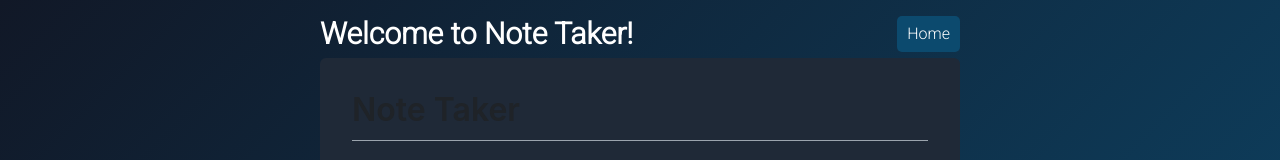
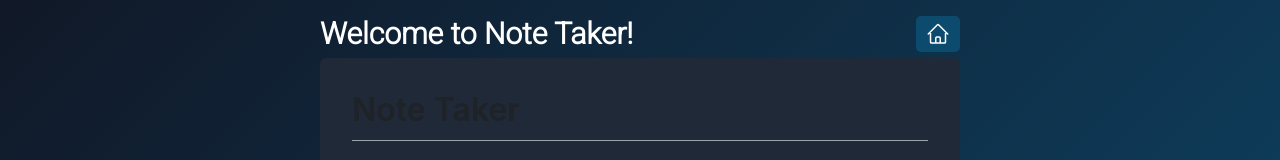
Before and after one commit to tanndlin/NoteTaker, a React (Create React App) app: page /about in a window 1280 px wide. Shown: the top 160 px of the page. Built offline with nearby package versions, Linux system fonts and the light colour scheme; the HTML template or start-up script is replaced by a standard one.

Commit message:
Home Icon on About Page

```diff
--- a/src/pages/about/AboutPage.tsx
+++ b/src/pages/about/AboutPage.tsx
@@ -1,4 +1,5 @@
 import React from 'react';
+import HomeIcon from '../../common/Icons/HomeIcon';
 import MarkdownRenderer from '../../common/Preview/MarkdownRenderer';
 
 const AboutPage = () => {
@@ -47,7 +48,7 @@ For example [this](#top) hyperlink will take you to the top heading.
                     Welcome to Note Taker!
                 </h1>
                 <button onClick={() => (window.location.href = '/')}>
-                    Home
+                    <HomeIcon />
                 </button>
             </span>
 
```
